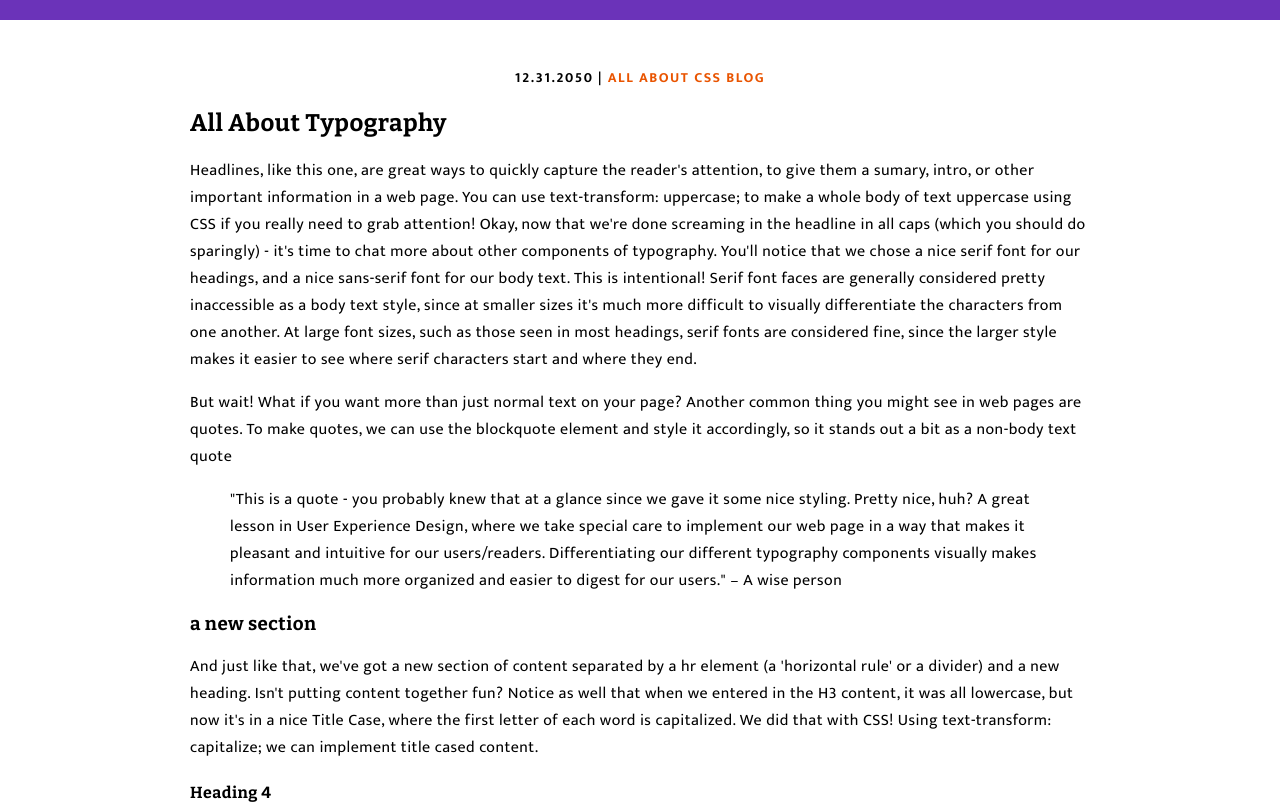
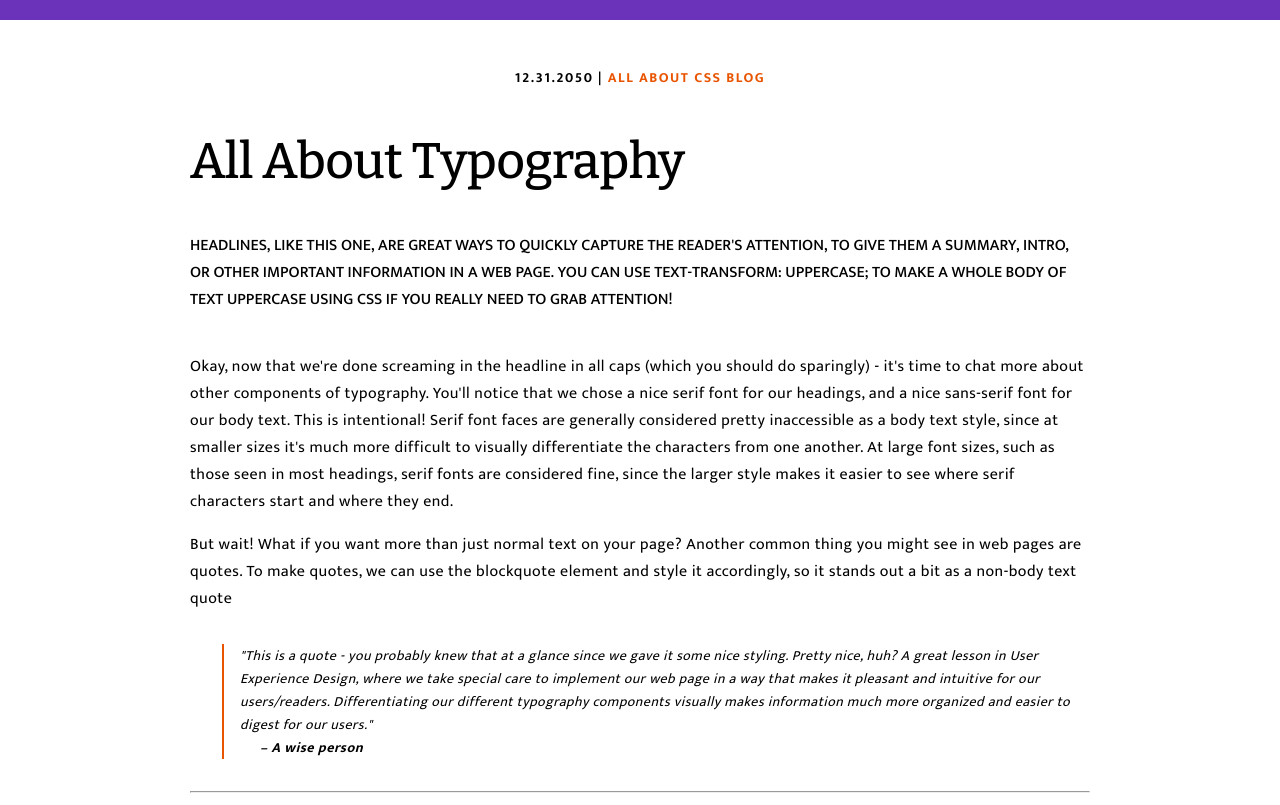
Before and after one commit to Xavier-Hsiao/Blog-Post, a plain HTML site: page index.html in a window 1280 px wide. Shown: the part 780-1585 px from the top of the page. Drawn offline with nearby package versions, Linux system fonts and the light colour scheme.

Commit message:
Create headline section

```diff
--- a/index.html
+++ b/index.html
@@ -26,13 +26,15 @@
       </div>
     </header>
     <main class="content">
-      <p class="info">12.31.2050 | <span>ALL ABOUT CSS BLOG<span></p>
+      <p class="info">12.31.2050 | <span>ALL ABOUT CSS BLOG</span></p>
       <h2>All About Typography</h2>
-      <p>
+      <p class="headline">
         Headlines, like this one, are great ways to quickly capture the reader's
-        attention, to give them a sumary, intro, or other important information
+        attention, to give them a summary, intro, or other important information
         in a web page. You can use text-transform: uppercase; to make a whole
         body of text uppercase using CSS if you really need to grab attention!
+      </p>
+      <p>
         Okay, now that we're done screaming in the headline in all caps (which
         you should do sparingly) - it's time to chat more about other components
         of typography. You'll notice that we chose a nice serif font for our
@@ -51,14 +53,17 @@
         it stands out a bit as a non-body text quote
       </p>
       <blockquote>
-        "This is a quote - you probably knew that at a glance since we gave it
-        some nice styling. Pretty nice, huh? A great lesson in User Experience
-        Design, where we take special care to implement our web page in a way
-        that makes it pleasant and intuitive for our users/readers.
-        Differentiating our different typography components visually makes
-        information much more organized and easier to digest for our users." – A
-        wise person
+        <p>
+          "This is a quote - you probably knew that at a glance since we gave it
+          some nice styling. Pretty nice, huh? A great lesson in User Experience
+          Design, where we take special care to implement our web page in a way
+          that makes it pleasant and intuitive for our users/readers.
+          Differentiating our different typography components visually makes
+          information much more organized and easier to digest for our users." <cite>–
+          A wise person</cite>
+        </p>
       </blockquote>
+      <hr>
       <h3>a new section</h3>
       <p>
         And just like that, we've got a new section of content separated by a hr
--- a/style.css
+++ b/style.css
@@ -47,6 +47,12 @@ header p {
   padding: 32px;
 }
 
+.content h2 {
+  font-size: 50px;
+  font-weight: 500;
+  letter-spacing: -0.5px;
+}
+
 .info {
   font-family: Mukta, sans-serif;
   font-weight: bold;
@@ -59,3 +65,27 @@ header p {
 .info span {
   color: #e95400;
 }
+
+.headline {
+  margin: 40px 0;
+  text-transform: uppercase;
+  font-weight: 500;
+  letter-spacing: 0;
+}
+
+blockquote {
+  border-left: 2px solid #e95400;
+  padding-left: 16px;
+  font-size: 14px;
+  margin: 32px 0 32px 32px;
+}
+
+blockquote p {
+  font-style: italic;
+}
+
+blockquote cite {
+  display: block;
+  margin-left: 20px;
+  font-weight: bold;
+}
```
